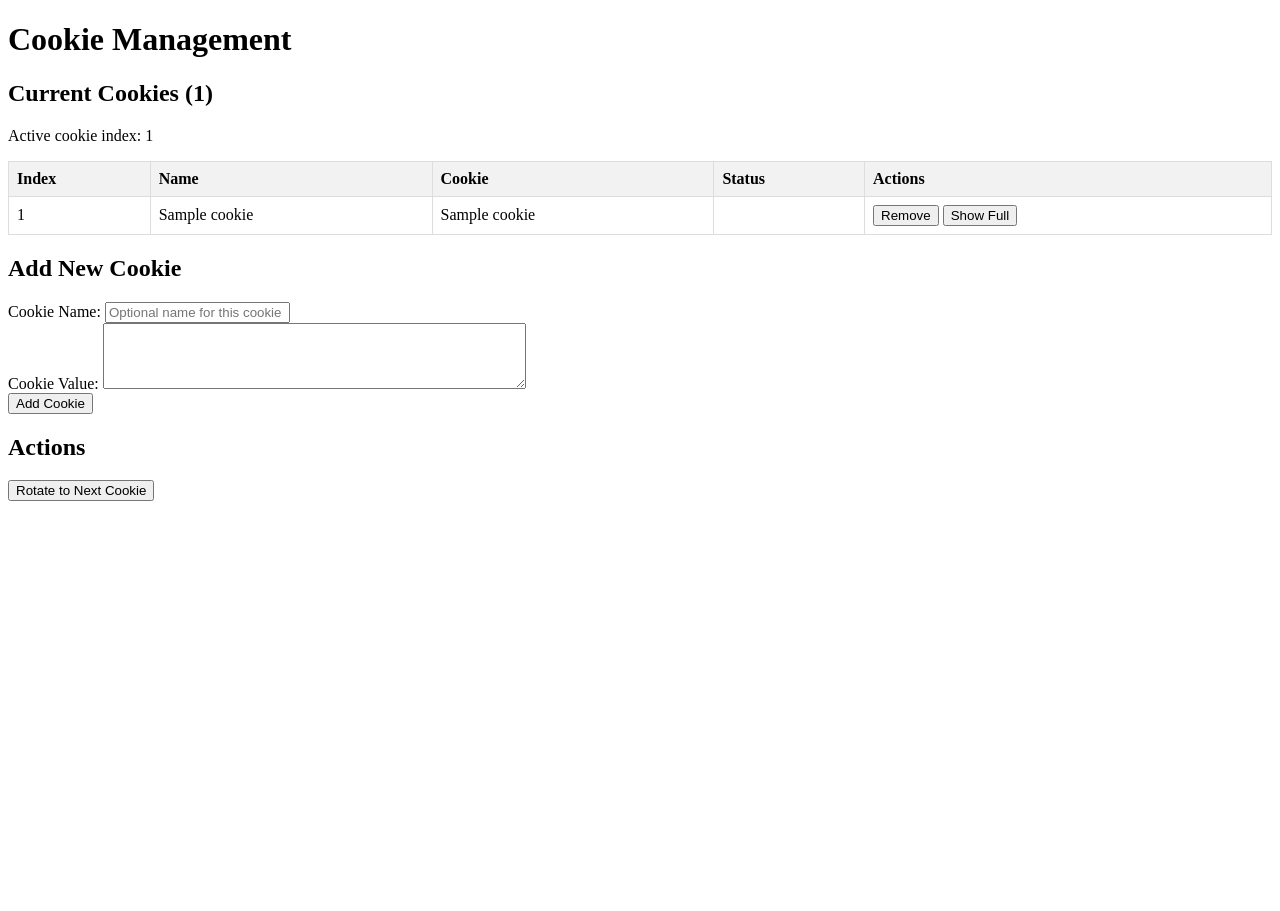
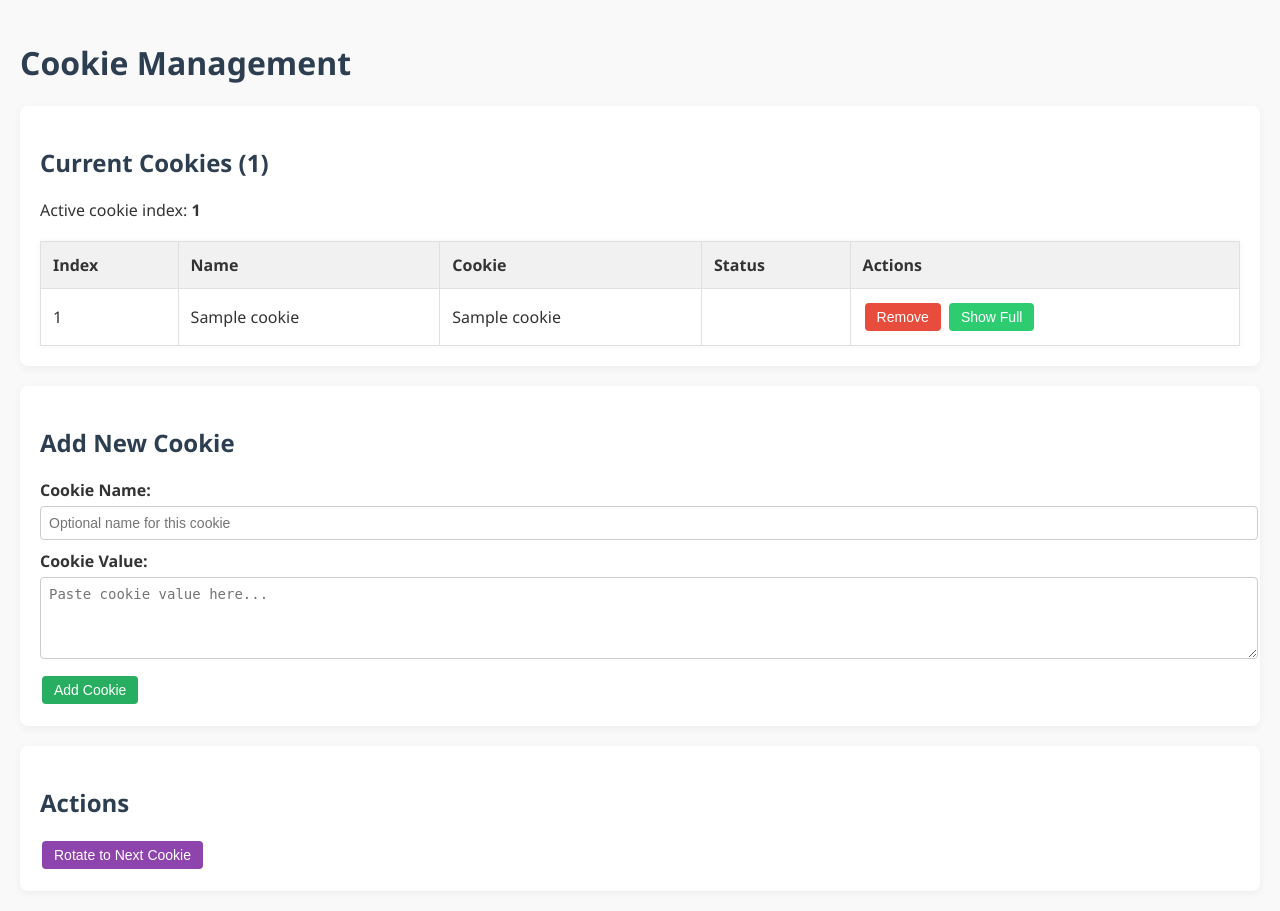
Before and after one commit to zane108231/FinalIG, a Flask app: template templates/cookies.html in a window 1280 px wide. Before the commit the page ends 501 px from the top, so only its background shows below. Run offline with Flask 3, Linux system fonts and the light colour scheme; the template is opened without the code that fills it: most values are stand-ins (such as "Sample title", 1, 10 or a date in 2020).

Commit message:
Update cookies.html style

```diff
--- a/templates/cookies.html
+++ b/templates/cookies.html
@@ -1,25 +1,116 @@
 <!DOCTYPE html>
-<html>
+<html lang="en">
 <head>
+    <meta charset="UTF-8">
     <title>Cookie Management</title>
     <style>
+        body {
+            font-family: 'Segoe UI', Tahoma, Geneva, Verdana, sans-serif;
+            background-color: #f9f9f9;
+            color: #333;
+            margin: 0;
+            padding: 20px;
+        }
+
+        h1, h2 {
+            color: #2c3e50;
+        }
+
+        .flashes .alert {
+            padding: 10px 15px;
+            margin-bottom: 10px;
+            border-radius: 5px;
+        }
+
+        .alert-success {
+            background-color: #d4edda;
+            color: #155724;
+        }
+
+        .alert-error {
+            background-color: #f8d7da;
+            color: #721c24;
+        }
+
         table {
             width: 100%;
             border-collapse: collapse;
+            margin-top: 20px;
+            background-color: #fff;
+            box-shadow: 0 0 5px rgba(0,0,0,0.05);
         }
+
         th, td {
-            border: 1px solid #ddd;
-            padding: 8px;
+            border: 1px solid #e0e0e0;
+            padding: 12px;
             text-align: left;
         }
+
         th {
-            background-color: #f2f2f2;
+            background-color: #f1f1f1;
+            font-weight: bold;
         }
+
+        tr:hover {
+            background-color: #f9f9f9;
+        }
+
         .active {
-            background-color: #d4edda;
+            background-color: #e6ffed !important;
         }
+
         .actions {
             white-space: nowrap;
+        }
+
+        button {
+            padding: 6px 12px;
+            margin: 2px;
+            border: none;
+            border-radius: 4px;
+            background-color: #3498db;
+            color: white;
+            cursor: pointer;
+            font-size: 14px;
+        }
+
+        button:hover {
+            background-color: #2980b9;
+        }
+
+        form {
+            margin-top: 20px;
+        }
+
+        form div {
+            margin-bottom: 10px;
+        }
+
+        label {
+            display: block;
+            font-weight: bold;
+            margin-bottom: 5px;
+        }
+
+        input[type="text"],
+        textarea {
+            width: 100%;
+            padding: 8px;
+            border: 1px solid #ccc;
+            border-radius: 4px;
+            font-size: 14px;
+        }
+
+        textarea {
+            resize: vertical;
+        }
+
+        .section {
+            background: white;
+            padding: 20px;
+            border-radius: 8px;
+            box-shadow: 0 2px 8px rgba(0,0,0,0.05);
+            margin-top: 20px;
         }
     </style>
 </head>
@@ -36,8 +127,9 @@
         {% endif %}
     {% endwith %}
 
+    <div class="section">
         <h2>Current Cookies ({{ cookie_count }})</h2>
-    <p>Active cookie index: {{ current_index }}</p>
+        <p>Active cookie index: <strong>{{ current_index }}</strong></p>
 
         <table>
             <thead>
@@ -55,20 +147,22 @@
                         <td>{{ cookie.index }}</td>
                         <td>{{ cookie.name }}</td>
                         <td>{{ cookie.cookie }}</td>
-                    <td>{% if cookie.is_active %}ACTIVE{% endif %}</td>
+                        <td>{% if cookie.is_active %}<strong>ACTIVE</strong>{% endif %}</td>
                         <td class="actions">
                             <form method="post" style="display: inline;">
                                 <input type="hidden" name="action" value="remove">
                                 <input type="hidden" name="index" value="{{ cookie.index }}">
-                            <button type="submit">Remove</button>
+                                <button type="submit" style="background-color: #e74c3c;">Remove</button>
                             </form>
-                        <button onclick="alert('{{ cookie.full_cookie }}')">Show Full</button>
+                            <button onclick="alert('{{ cookie.full_cookie }}')" style="background-color: #2ecc71;">Show Full</button>
                         </td>
                     </tr>
                 {% endfor %}
             </tbody>
         </table>
+    </div>
 
+    <div class="section">
         <h2>Add New Cookie</h2>
         <form method="post">
             <input type="hidden" name="action" value="add">
@@ -78,15 +172,18 @@
             </div>
             <div>
                 <label for="cookie">Cookie Value:</label>
-            <textarea id="cookie" name="cookie" rows="4" cols="50" required></textarea>
+                <textarea id="cookie" name="cookie" rows="4" required placeholder="Paste cookie value here..."></textarea>
             </div>
-        <button type="submit">Add Cookie</button>
+            <button type="submit" style="background-color: #27ae60;">Add Cookie</button>
         </form>
+    </div>
 
+    <div class="section">
         <h2>Actions</h2>
         <form method="post">
             <input type="hidden" name="action" value="rotate">
-        <button type="submit">Rotate to Next Cookie</button>
+            <button type="submit" style="background-color: #8e44ad;">Rotate to Next Cookie</button>
         </form>
+    </div>
 </body>
 </html>
```
Lines whose indentation alone changed are shown as unchanged.
